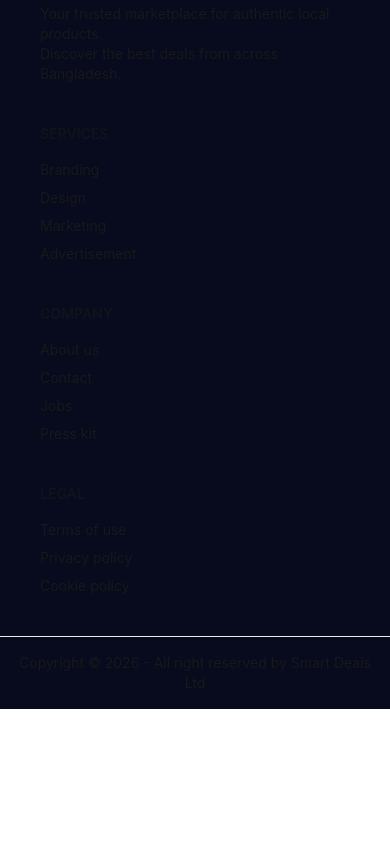
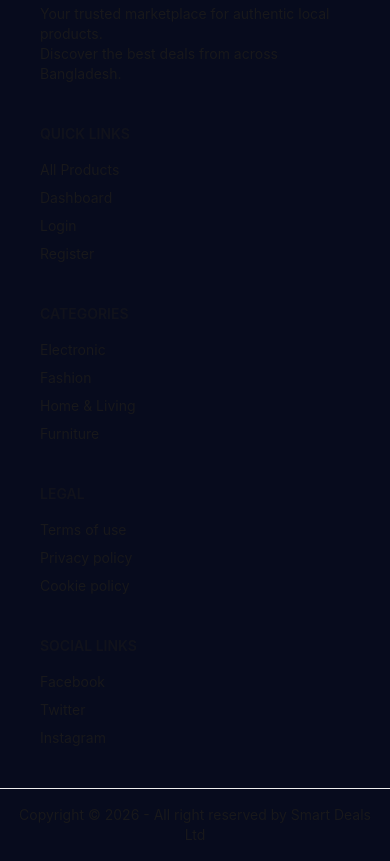
Before and after one commit to Rafiulsam/smart-deals-client, a React (Vite) app: page /register in a window 390 px wide. Shown: the part 980-1841 px from the top of the page. Before the commit the page ends 1689 px from the top, so only its background shows below. Built offline with nearby package versions, Linux system fonts and the light colour scheme; no server answers.

Commit message:
all products added

```diff
--- a/package.json
+++ b/package.json
@@ -15,6 +15,7 @@
     "react": "^19.2.6",
     "react-dom": "^19.2.6",
     "react-router-dom": "^7.17.0",
+    "sweetalert2": "^11.26.25",
     "tailwindcss": "^4.3.0"
   },
   "devDependencies": {
--- a/src/components/AllProducts.jsx
+++ b/src/components/AllProducts.jsx
@@ -1,7 +1,18 @@
+import { useLoaderData } from "react-router-dom";
+import Product from "./Product";
+
 const AllProducts = () => {
+  const products = useLoaderData();
   return (
-    <div>
-      <h1 className="text-8xl text-red-500">All Products</h1>
+    <div className="max-w-7xl mx-auto px-4 sm:px-6 lg:px-8 mb-16">
+      <h1 className="text-5xl font-semibold mt-20 mb-10 text-center">
+        All <span className="text-primary">Products</span>
+      </h1>
+      <div className="grid grid-cols-3 gap-4">
+        {products.map((product) => (
+          <Product key={product.id} product={product}></Product>
+        ))}
+      </div>
     </div>
   );
 };
--- a/src/components/Footer.jsx
+++ b/src/components/Footer.jsx
@@ -15,24 +15,38 @@ const Footer = () => {
           </p>
         </aside>
         <nav>
-          <h6 className="footer-title">Services</h6>
-          <a className="link link-hover">Branding</a>
-          <a className="link link-hover">Design</a>
-          <a className="link link-hover">Marketing</a>
-          <a className="link link-hover">Advertisement</a>
+          <h6 className="footer-title">Quick Links</h6>
+          <NavLink to="/all-products" className="link link-hover">
+            All Products
+          </NavLink>
+          <NavLink to="/dashboard" className="link link-hover">
+            Dashboard
+          </NavLink>
+          <NavLink to="/login" className="link link-hover">
+            Login
+          </NavLink>
+          <NavLink to="/register" className="link link-hover">
+            Register
+          </NavLink>
         </nav>
         <nav>
-          <h6 className="footer-title">Company</h6>
-          <a className="link link-hover">About us</a>
-          <a className="link link-hover">Contact</a>
-          <a className="link link-hover">Jobs</a>
-          <a className="link link-hover">Press kit</a>
+          <h6 className="footer-title">Categories</h6>
+          <a className="link link-hover">Electronic</a>
+          <a className="link link-hover">Fashion</a>
+          <a className="link link-hover">Home & Living</a>
+          <a className="link link-hover">Furniture</a>
         </nav>
         <nav>
           <h6 className="footer-title">Legal</h6>
           <a className="link link-hover">Terms of use</a>
           <a className="link link-hover">Privacy policy</a>
           <a className="link link-hover">Cookie policy</a>
+        </nav>
+        <nav>
+          <h6 className="footer-title">Social Links</h6>
+          <a className="link link-hover">Facebook</a>
+          <a className="link link-hover">Twitter</a>
+          <a className="link link-hover">Instagram</a>
         </nav>
       </footer>
 
--- a/src/components/Product.jsx
+++ b/src/components/Product.jsx
@@ -15,13 +15,13 @@ const Product = ({ product }) => {
       </figure>
       <div className="card-body">
         <h2 className="card-title">{title}</h2>
-        <p>
+        <p className="font-semibold">
           Price: ${price_min} - ${price_max}
         </p>
         <div className="card-actions">
           <Link
             className="btn btn-outline w-full "
-            to={`product-details/${_id}`}
+            to={`/product-details/${_id}`}
           >
             View Details
           </Link>
--- a/src/components/ProductDetails.jsx
+++ b/src/components/ProductDetails.jsx
@@ -1,5 +1,6 @@
 import { use, useEffect, useRef, useState } from "react";
 import { useLoaderData } from "react-router-dom";
+import Swal from "sweetalert2";
 import { AuthContext } from "../context/AuthContext";
 
 const ProductDetails = () => {
@@ -62,6 +63,23 @@ const ProductDetails = () => {
       .then((response) => response.json())
       .then((data) => {
         console.log("Success:", data);
+        if (data.insertedId) {
+          const bidWithId = {
+            ...newBid,
+            _id: data.insertedId,
+          };
+          setBids((prevBids) => [...prevBids, bidWithId]);
+          form.reset();
+          modalRef.current.close();
+          Swal.fire({
+            position: "top-end",
+            icon: "success",
+            title: "Your bid has been placed successfully",
+            showConfirmButton: false,
+            timer: 2000,
+            theme: "dark",
+          });
+        }
       })
       .catch((error) => {
         console.error("Error:", error);
--- a/src/index.css
+++ b/src/index.css
@@ -10,13 +10,13 @@
 /* primary color  */
 
 .text-primary {
-  @apply bg-gradient-to-r from-[#632ee8] to-[#9f63f2] text-transparent bg-clip-text;
+  @apply bg-linear-to-r from-[#632ee3] to-[#9f63f2] text-transparent bg-clip-text;
 }
 
 /* primary button */
 
 .btn-primary {
-  @apply bg-gradient-to-r from-[#632ee8] to-[#9f63f2] text-white border-none py-2 px-4;
+  @apply bg-linear-to-r from-[#632ee8] to-[#9f63f2] text-white border-none py-2 px-4;
 }
 
 .btn-primary:hover {
--- a/src/main.jsx
+++ b/src/main.jsx
@@ -19,7 +19,11 @@ const router = createBrowserRouter([
     Component: RootLayout,
     children: [
       { index: true, Component: Home },
-      { path: "all-products", Component: AllProducts },
+      {
+        path: "all-products",
+        Component: AllProducts,
+        loader: () => fetch("http://localhost:3000/products"),
+      },
       { path: "register", Component: Register },
       { path: "login", Component: Login },
       { path: "my-products", Component: MyProducts },
```
Also changed, not shown: 1 other file (tests, documents, lock files or other folders).
